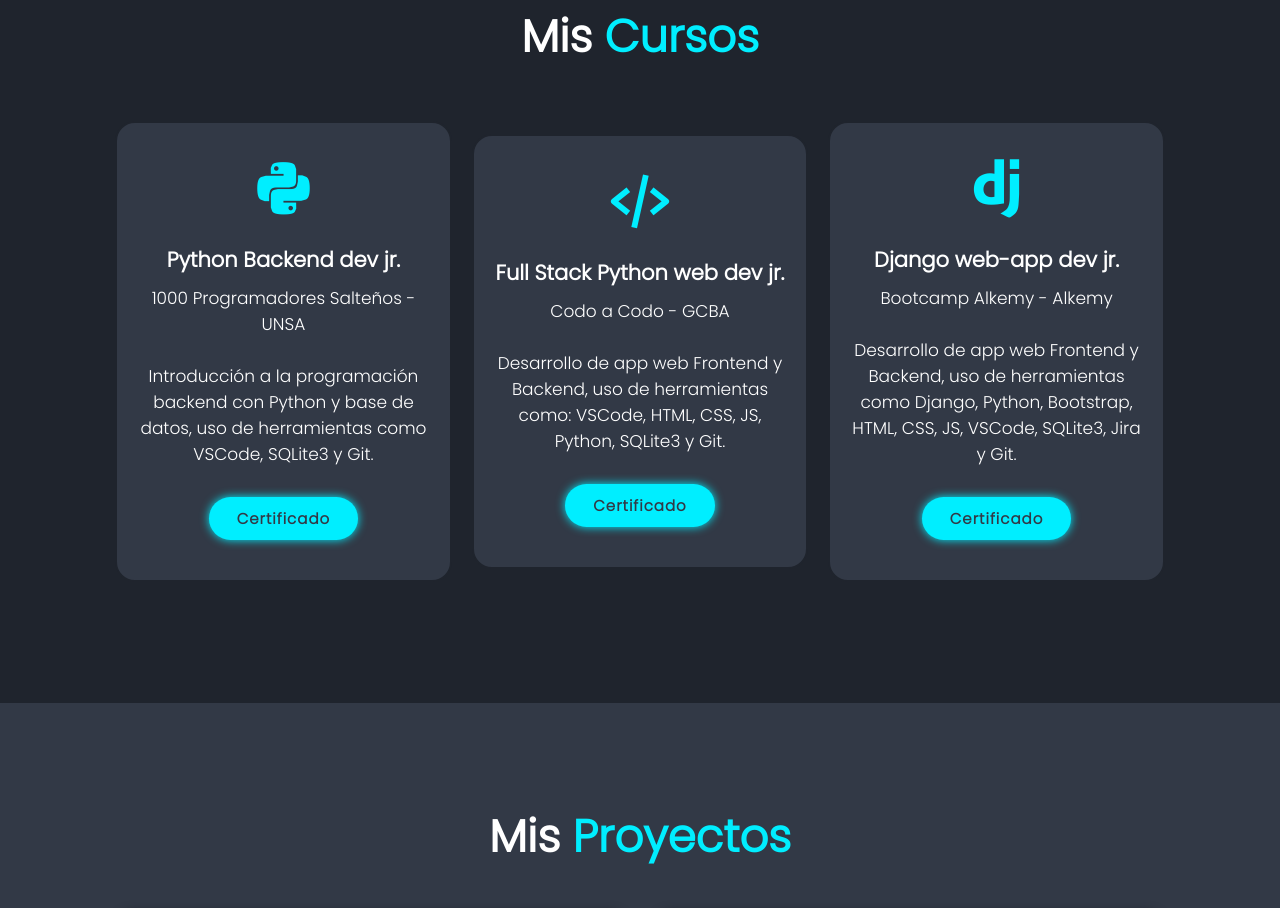
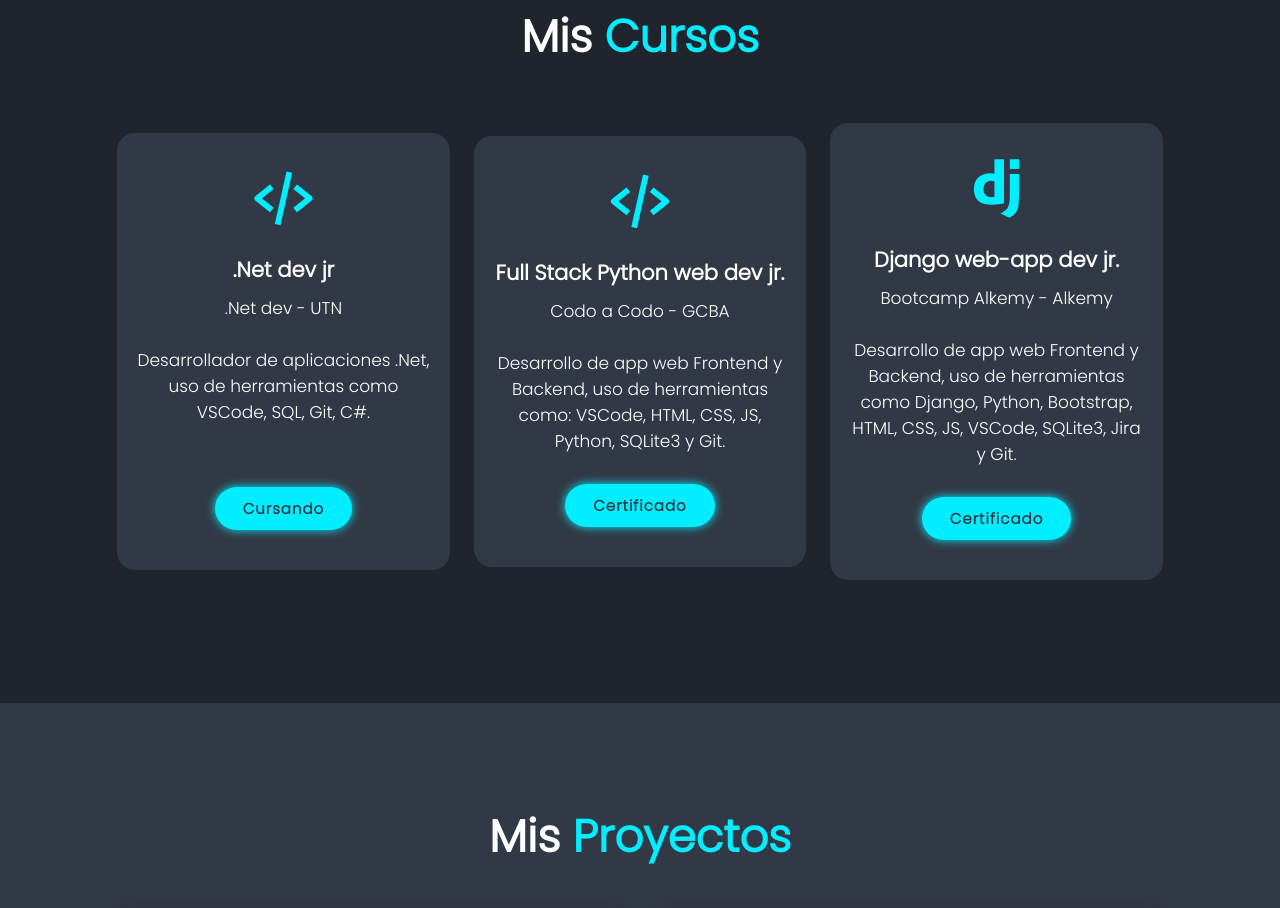
Before and after one commit to comprasdaeva/MESDB-Portfolio, a plain HTML site: page index.html in a window 1280 px wide. Shown: the part 1697-2605 px from the top of the page. Drawn offline with nearby package versions, Linux system fonts and the light colour scheme.

Commit message:
Update index.html

```diff
--- a/index.html
+++ b/index.html
@@ -78,11 +78,12 @@
         <div class="cursos-container">
 
             <div class="cursos-box">
-                <i class='bx bxl-python'></i>
-                <h3>Python Backend dev jr.</h3>
-                <p>1000 Programadores Salteños - UNSA <br><br>
-                    Introducción a la programación backend con Python y base de datos, uso de herramientas como VSCode, SQLite3 y Git.</p>
-                <a download="Certificado BackEnd Python" href="./src/pdf/certificado_Matias_Sanchez_De_Bock.pdf" class="btn">Certificado</a>
+                <i class='bx bx-code-alt'></i>
+                <h3>.Net dev jr</h3>
+                <p>.Net dev - UTN<br><br>
+                    Desarrollador de aplicaciones .Net, uso de herramientas como VSCode, SQL, Git, C#.</p>
+                    <br><br>
+                <a href="https://github.com/MDeBock/utn.net.git" class="btn">Cursando</a>
             </div>
 
             <div class="cursos-box">
```
